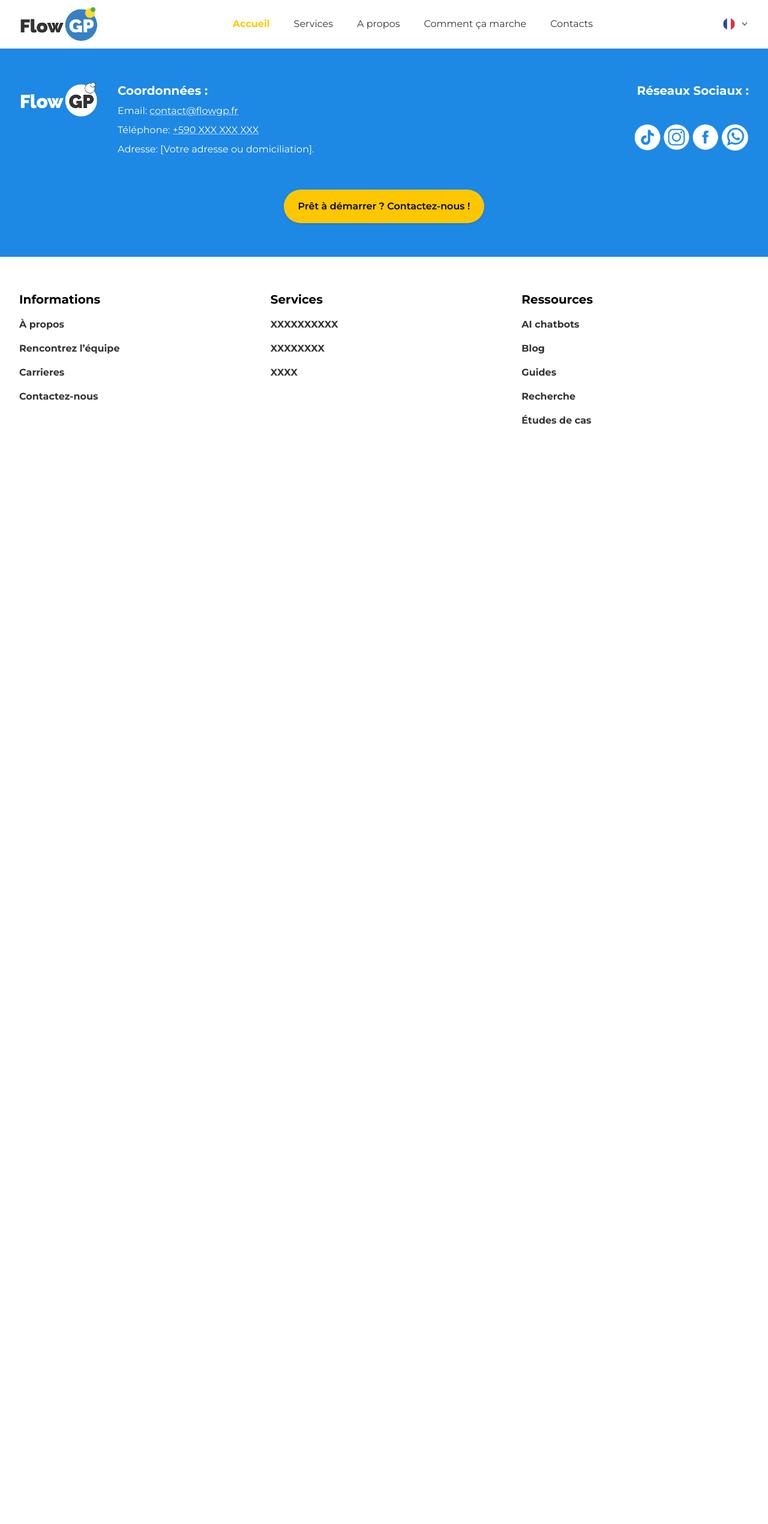
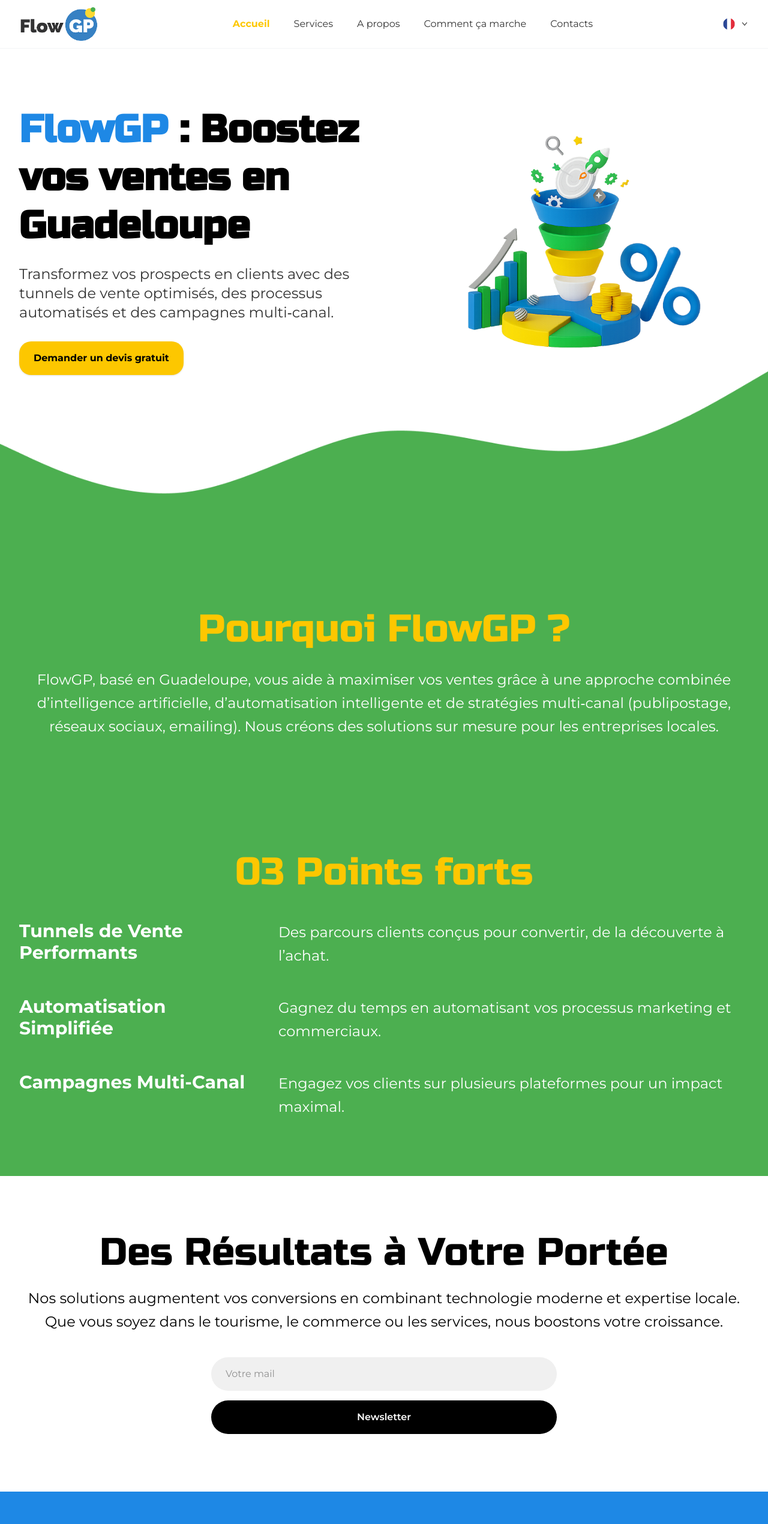
Before and after one commit to Okpeyemi/flowgp, a Next.js app: page / in a window 1280 px wide. Shown: the top 2540 px of the page at 60% size. Before the commit the page ends 800 px from the top, so only its background shows below. Built offline with nearby package versions, Linux system fonts and the light colour scheme.

Commit message:
feat: add sections 1 to 4 components with responsive design; update footer and header for consistent layout

```diff
--- a/src/app/page.tsx
+++ b/src/app/page.tsx
@@ -1,8 +1,16 @@
+import Section1 from "@/components/acceuil/section1";
+import Section2 from "@/components/acceuil/section2";
+import Section3 from "@/components/acceuil/section3";
+import Section4 from "@/components/acceuil/section4";
 import Contact from "@/components/contact";
 
 export default function Home() {
   return (
     <main>
+      <Section1 />
+      <Section2 />
+      <Section3 />
+      <Section4 />
       <Contact />
     </main>
   );
--- /dev/null
+++ b/src/components/acceuil/section1.tsx
@@ -0,0 +1,56 @@
+"use client";
+
+import Image from "next/image";
+import Link from "next/link";
+
+export default function Section1() {
+  return (
+    <section className="relative overflow-hidden bg-white font-sans">
+      <div className="max-w-7xl mx-auto grid gap-10 lg:grid-cols-2 items-center px-4 sm:px-6 lg:px-8 py-16 lg:py-24 mb-50">
+        <div>
+          <h1 className="font-mono leading-tight text-4xl md:text-5xl lg:text-[64px] font-black">
+            <span className="text-[#1E88E5]">FlowGP</span>
+            <span className="text-black"> : Boostez</span>
+            <br />
+            <span className="text-black">vos ventes en</span>
+            <br />
+            <span className="text-black">Guadeloupe</span>
+          </h1>
+
+          <p className="mt-6 text-black/80 text-base sm:text-lg lg:text-2xl max-w-xl">
+            Transformez vos prospects en clients avec des tunnels de vente
+            optimisés, des processus automatisés et des campagnes multi‑canal.
+          </p>
+
+          <div className="mt-8">
+            <Link
+              href="/contacts"
+              className="inline-block rounded-[20px] font-bold bg-yellow-400 text-black px-6 py-4 shadow hover:opacity-95 transition"
+            >
+              Demander un devis gratuit
+            </Link>
+          </div>
+        </div>
+
+        <div className="flex justify-center lg:justify-end">
+          <Image
+            src="/image-brand.png"
+            alt="Illustration de conversion et croissance"
+            width={852}
+            height={568}
+            priority
+          />
+        </div>
+      </div>
+
+      <Image
+        src="/vector.png"
+        alt="Vague décorative"
+        width={1440}
+        height={160}
+        className="pointer-events-none absolute bottom-0 left-0 w-full object-cover"
+        priority
+      />
+    </section>
+  );
+}
--- /dev/null
+++ b/src/components/acceuil/section2.tsx
@@ -0,0 +1,23 @@
+"use client";
+
+export default function Section2() {
+  return (
+    <section className="bg-green text-white font-sans">
+      <div className="max-w-7xl mx-auto px-4 sm:px-6 lg:px-8 py-16 md:py-24 text-center">
+        <h2
+          className="font-mono text-yellow-400 text-4xl md:text-5xl lg:text-[64px] font-normal"
+          style={{ fontFamily: "var(--font-russoone)" }}
+        >
+          Pourquoi FlowGP ?
+        </h2>
+
+        <p className="mt-8 text-base sm:text-lg lg:text-2xl leading-relaxed">
+          FlowGP, basé en Guadeloupe, vous aide à maximiser vos ventes grâce à une
+          approche combinée d’intelligence artificielle, d’automatisation intelligente
+          et de stratégies multi‑canal (publipostage, réseaux sociaux, emailing).
+          Nous créons des solutions sur mesure pour les entreprises locales.
+        </p>
+      </div>
+    </section>
+  );
+}
--- /dev/null
+++ b/src/components/acceuil/section3.tsx
@@ -0,0 +1,45 @@
+"use client";
+
+export default function Section3() {
+  return (
+    <section className="bg-green text-white font-sans">
+      <div className="max-w-7xl mx-auto px-4 sm:px-6 lg:px-8 py-16 md:py-24">
+        <h2
+          className="text-center text-yellow-400 font-mono text-4xl md:text-5xl lg:text-[64px] font-normal"
+          style={{ fontFamily: "var(--font-russoone)" }}
+        >
+          03 Points forts
+        </h2>
+
+        <div className="mt-12 mx-auto space-y-12">
+          <div className="grid md:grid-cols-[1fr_2fr] gap-x-10 gap-y-3 items-start">
+            <h3 className="text-2xl md:text-3xl font-bold">
+              Tunnels de Vente Performants
+            </h3>
+            <p className="text-base sm:text-lg lg:text-2xl leading-relaxed">
+              Des parcours clients conçus pour convertir, de la découverte à l’achat.
+            </p>
+          </div>
+
+          <div className="grid md:grid-cols-[1fr_2fr] gap-x-10 gap-y-3 items-start">
+            <h3 className="text-2xl md:text-3xl font-bold">
+              Automatisation Simplifiée
+            </h3>
+            <p className="text-base sm:text-lg lg:text-2xl leading-relaxed">
+              Gagnez du temps en automatisant vos processus marketing et commerciaux.
+            </p>
+          </div>
+
+          <div className="grid md:grid-cols-[1fr_2fr] gap-x-10 gap-y-3 items-start">
+            <h3 className="text-2xl md:text-3xl font-bold">
+              Campagnes Multi-Canal
+            </h3>
+            <p className="text-base sm:text-lg lg:text-2xl leading-relaxed">
+              Engagez vos clients sur plusieurs plateformes pour un impact maximal.
+            </p>
+          </div>
+        </div>
+      </div>
+    </section>
+  );
+}
--- /dev/null
+++ b/src/components/acceuil/section4.tsx
@@ -0,0 +1,48 @@
+"use client";
+
+import { FormEvent } from "react";
+
+export default function Section4() {
+  const onSubmit = (e: FormEvent<HTMLFormElement>) => {
+    e.preventDefault();
+    alert("Félicitation vous êtes enregistré à la newsletter!")
+  };
+
+  return (
+    <section className="bg-white font-sans">
+      <div className="max-w-7xl mx-auto px-4 sm:px-6 lg:px-8 py-16 md:py-24 text-center">
+        <h2
+          className="font-mono text-black text-4xl md:text-5xl lg:text-[64px] font-normal"
+          style={{ fontFamily: "var(--font-russoone)" }}
+        >
+          Des Résultats à Votre Portée
+        </h2>
+
+        <p className="mt-6 text-black text-base sm:text-lg lg:text-2xl leading-relaxed">
+          Nos solutions augmentent vos conversions en combinant technologie moderne et
+          expertise locale. Que vous soyez dans le tourisme, le commerce ou les services,
+          nous boostons votre croissance.
+        </p>
+
+        <form onSubmit={onSubmit} className="mt-10 mx-auto max-w-xl space-y-4">
+          <label htmlFor="newsletter-email" className="sr-only">
+            Votre mail
+          </label>
+          <input
+            id="newsletter-email"
+            type="email"
+            required
+            placeholder="Votre mail"
+            className="w-full rounded-full bg-[#F0F0F0] px-6 py-4 text-black placeholder-black/40 outline-none focus:ring-2 focus:ring-black/70"
+          />
+          <button
+            type="submit"
+            className="w-full rounded-full bg-black text-white font-semibold px-6 py-4 hover:opacity-95 transition"
+          >
+            Newsletter
+          </button>
+        </form>
+      </div>
+    </section>
+  );
+}
--- a/src/components/footer.tsx
+++ b/src/components/footer.tsx
@@ -26,7 +26,7 @@ const ressources = [
 export default function Footer() {
   return (
     <footer className="border-t border-gray-100 bg-white font-sans font-black">
-      <div className="container mx-auto px-4 sm:px-6 lg:px-8 py-14">
+      <div className="max-w-7xl mx-auto px-4 sm:px-6 lg:px-8 py-14">
         <div className="grid gap-10 md:grid-cols-3">
           <div>
             <h3 className="text-black text-xl font-bold mb-4">Informations</h3>
--- a/src/components/header.tsx
+++ b/src/components/header.tsx
@@ -19,7 +19,7 @@ export function Header() {
 		<header
 			className="sticky top-0 z-50 bg-white/90 backdrop-blur border-b border-gray-100 font-sans"
 		>
-			<div className="container mx-auto flex items-center justify-between px-4 sm:px-6 lg:px-8 h-20">
+			<div className="max-w-7xl mx-auto flex items-center justify-between px-4 sm:px-6 lg:px-8 h-20">
 				<Link
 					href="/"
 					className="flex items-center gap-3"
```
Also changed, not shown: public/vector.png (added).
